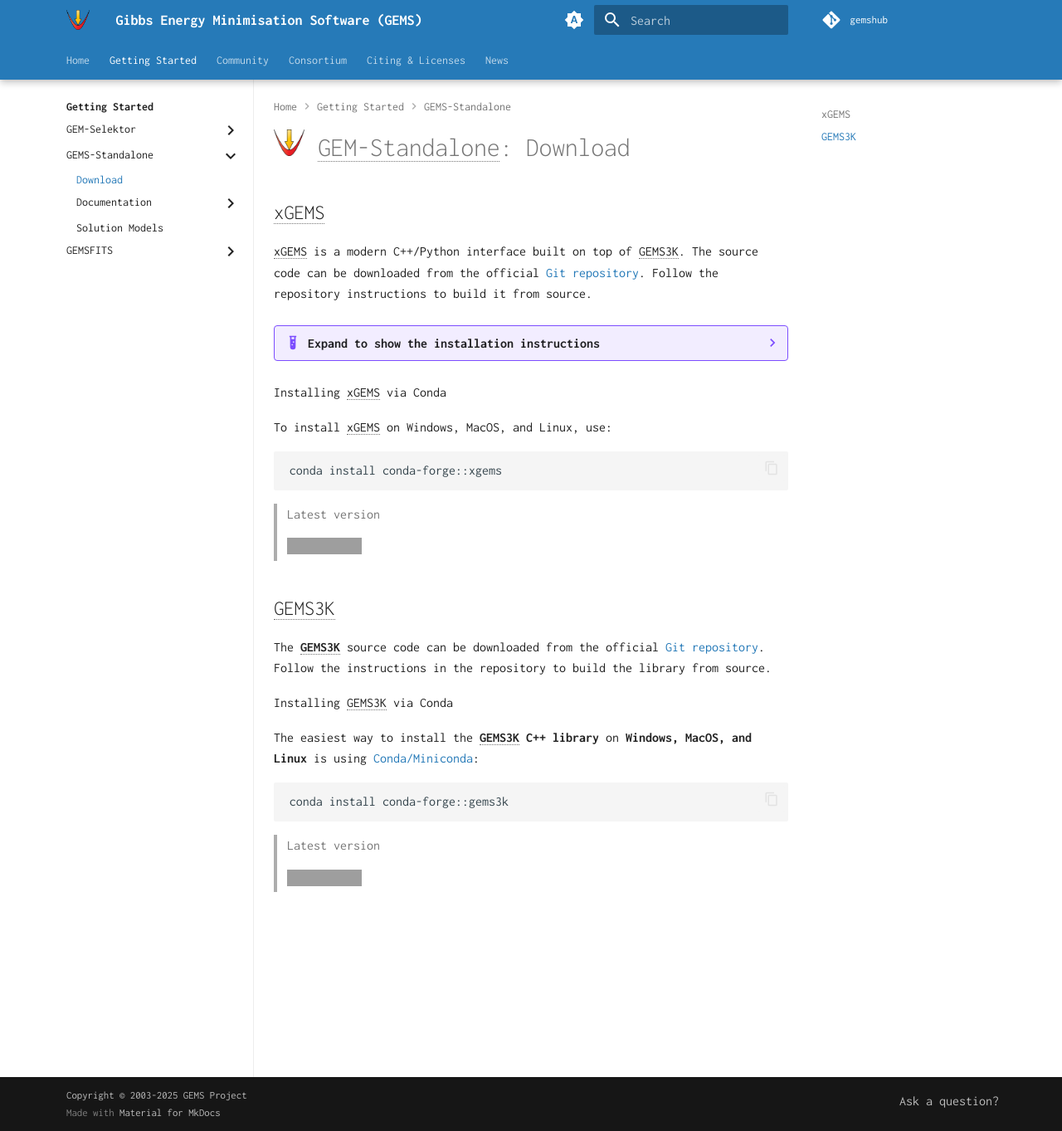
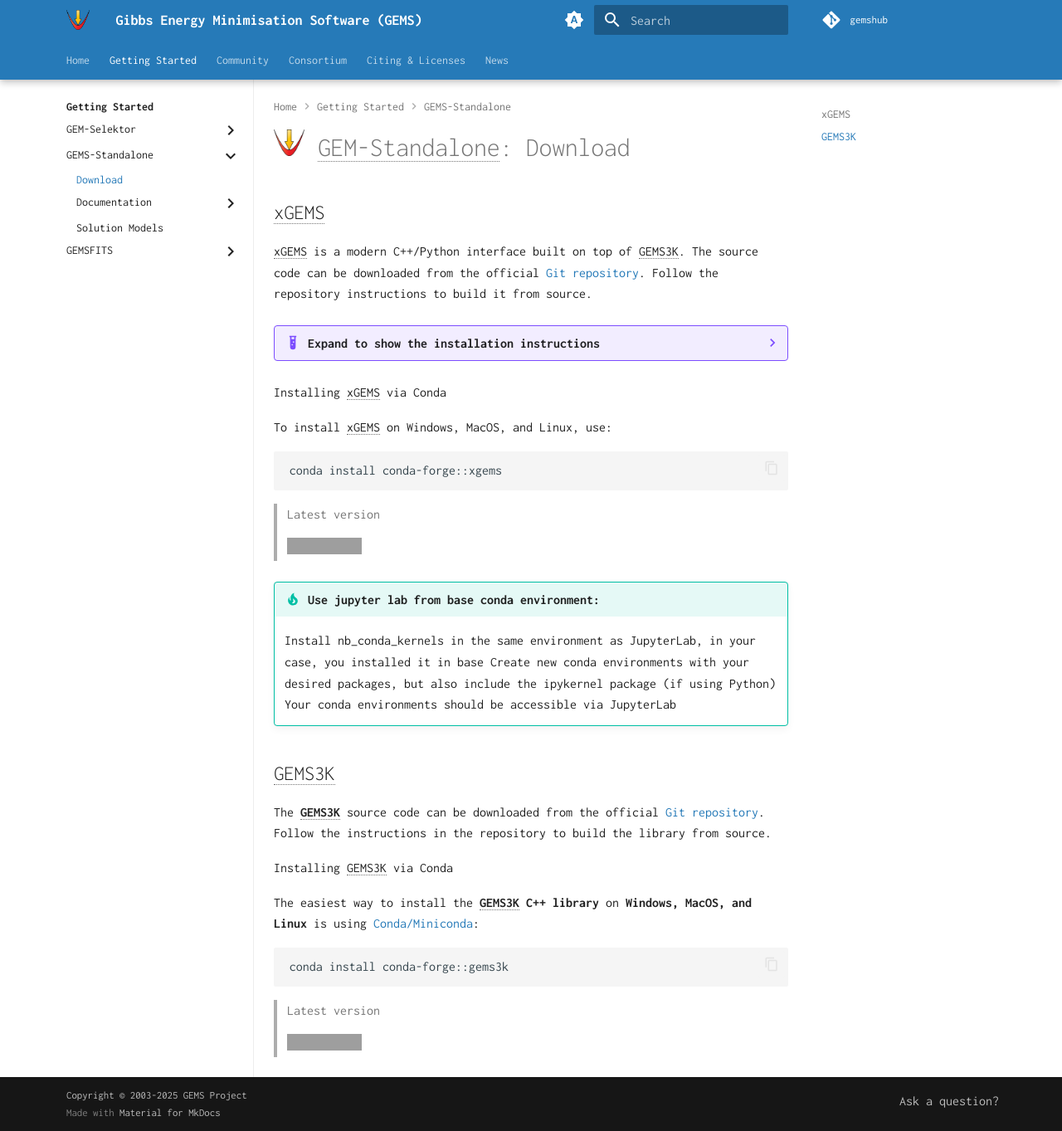
Before and after one commit to gemshub/site, an MkDocs documentation site: the page built from docs/start/gemstandalone/download.md, in a window 1280 px wide and 1363 px high. Shown: the whole window at 83% size. Built offline with MkDocs 1.6.1 and Material for MkDocs 9.7.7, drawn with Linux system fonts in a browser that asks for light colours; grey boxes are pictures that could not be loaded.

Commit message:
Revise Conda setup instructions
Updated instructions for creating Conda environments and added tip on having jupyter lab in base conda env.

````diff
--- a/docs/start/gemstandalone/download.md
+++ b/docs/start/gemstandalone/download.md
@@ -39,12 +39,12 @@
         mkdir C:\Users\MyUser\gemsworkshop
         cd C:\Users\MyUser\gemsworkshop # or any preferred location
         ```
-        Once you start Jupyter Lab, you will be able to navigate inside this directory, you can copy here other files and notebooks.
+        This is the working directory once you later start Jupyter Lab, you will be able to navigate inside this directory, you can copy here other files and notebooks.
 
         Create the environment and install required packages:
 
         ```bash
-        conda create -n xgems python=3.14 xgems jupyter numpy scipy pandas matplotlib openpyxl
+        conda create -c conda-forge python=3.13 jupyter numpy scipy pandas matplotlib openpyxl
         ```
 
         Confirm with 'y' and then wait:
@@ -142,12 +142,12 @@
         cd ~/gemsworkshop  # or any preferred location
         ```
 
-        Once you started Jupyter Lab, you will be able to navigate inside this directory, you can copy here other files and notebooks.
+        This is the working directory once you later start Jupyter Lab, you will be able to navigate inside this directory, you can copy here other files and notebooks.
 
         Create the environment and install required packages:
 
         ```bash
-        conda create -n xgems python=3.14 xgems jupyter numpy scipy pandas matplotlib openpyxl
+        conda create -c conda-forge python=3.13 jupyter numpy scipy pandas matplotlib openpyxl
         ```
 
         Confirm with:
@@ -274,12 +274,12 @@
         cd ~/gemsworkshop  # or any preferred location
         ```
 
-        Once you start Jupyter Lab you will be able to navigate inside this directory, you can copy here other files and notebooks.
+        This is the working directory once you later start Jupyter Lab, you will be able to navigate inside this directory, you can copy here other files and notebooks.
 
         Create the xgems Conda environment and install required packages:
 
         ```bash
-        conda create -n xgems python=3.10 xgems jupyter numpy scipy pandas matplotlib openpyxl
+        conda create -c conda-forge python=3.13 xgems jupyter numpy scipy pandas matplotlib openpyxl
         ```
 
         If there are issues with arm Mac computers you can indicate that these are x64 apps by:
@@ -360,6 +360,13 @@
 
 >[![Conda-Forge](https://img.shields.io/conda/vn/conda-forge/xgems?style=for-the-badge&logo=conda-forge)](https://anaconda.org/conda-forge/xgems)
 
+!!! tip "Use jupyter lab from base conda environment:"
+
+    Install nb_conda_kernels in the same environment as JupyterLab, in your case, you installed it in base
+    Create new conda environments with your desired packages, but also include the ipykernel package (if using Python)
+    Your conda environments should be accessible via JupyterLab
+
+
 <!-- ## pyGEMS
 
 pyGEMS is included with xGEMS and provides a Pythonic alternative to the C++-like Python interface.
````
Also changed, not shown: other parts of docs/start/gemstandalone/download.md (+1 -1 lines).
